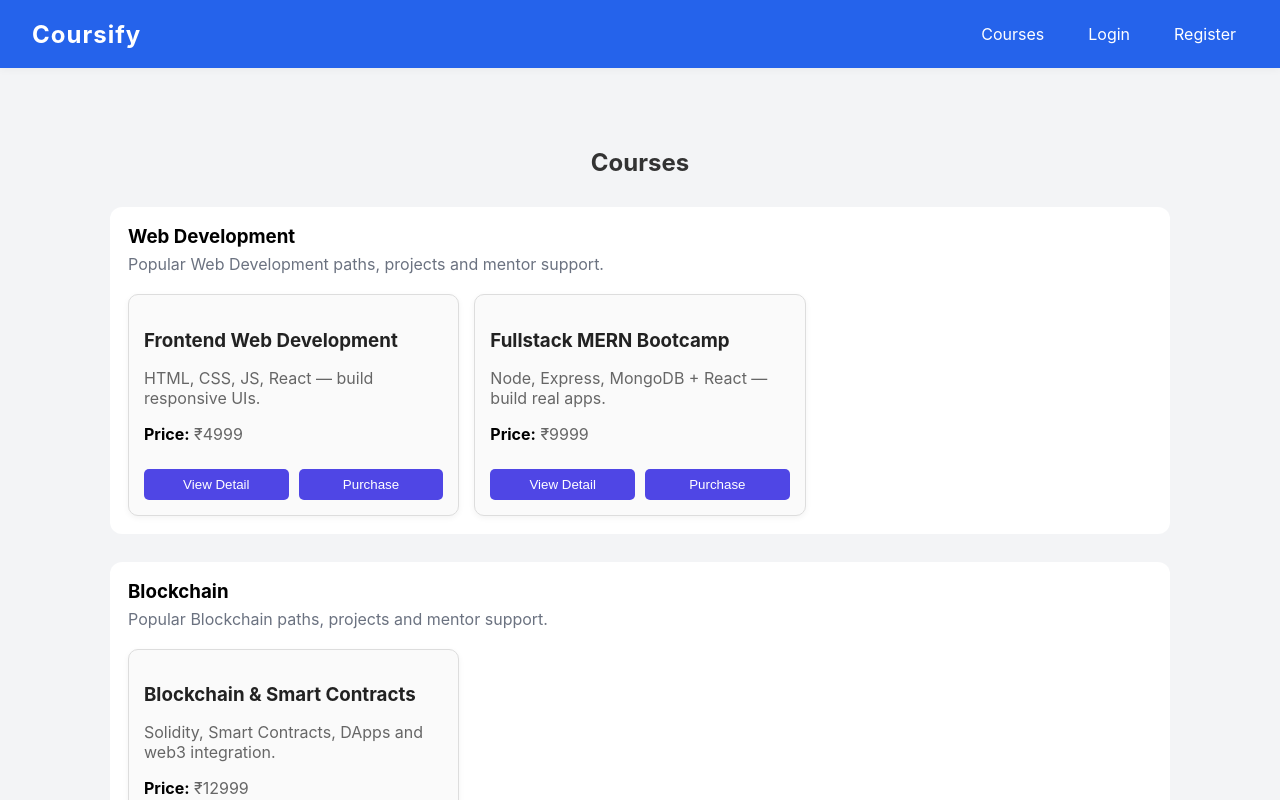
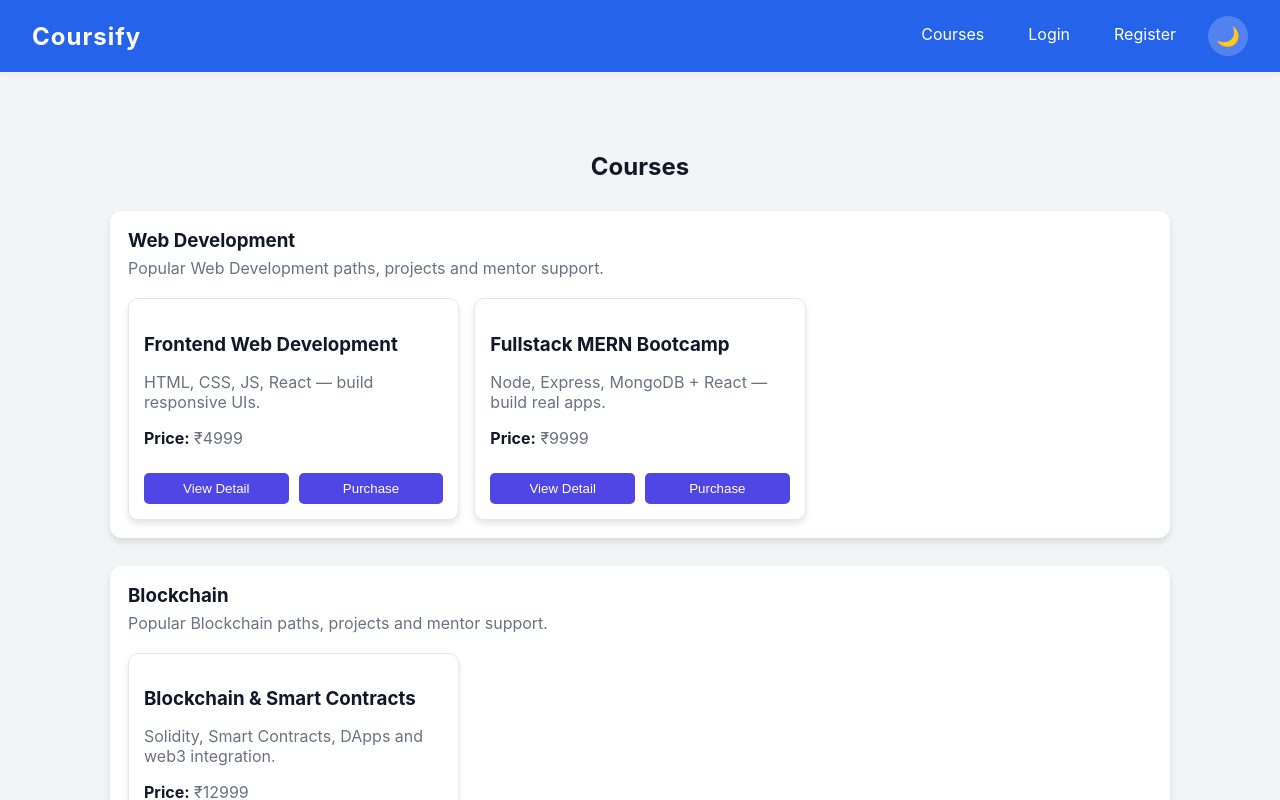
Before and after one commit to ankitkr46/coursify, a React (Vite) app in the folder client/: page /courses in a window 1280 px wide. Shown: the top 800 px of the page. Built offline with nearby package versions, Linux system fonts and the light colour scheme; no server answers.

Commit message:
theme transition

```diff
--- a/client/src/components/Navbar/Navbar.jsx
+++ b/client/src/components/Navbar/Navbar.jsx
@@ -5,6 +5,7 @@ import './navbar.css';
 const Navbar = () => {
   const [isLoggedIn, setIsLoggedIn] = useState(false);
   const [role, setRole] = useState(null);
+  const [theme, setTheme] = useState('light');
   const navigate = useNavigate();
 
   useEffect(() => {
@@ -12,7 +13,19 @@ const Navbar = () => {
     const r = localStorage.getItem('role');
     setIsLoggedIn(!!token);
     setRole(r || null);
+
+    // Load theme from localStorage or default to light
+    const savedTheme = localStorage.getItem('theme') || 'light';
+    setTheme(savedTheme);
+    document.documentElement.setAttribute('data-theme', savedTheme);
   }, []);
+
+  function toggleTheme() {
+    const newTheme = theme === 'light' ? 'dark' : 'light';
+    setTheme(newTheme);
+    localStorage.setItem('theme', newTheme);
+    document.documentElement.setAttribute('data-theme', newTheme);
+  }
 
   function handleLogout() {
     localStorage.removeItem('token');
@@ -48,6 +61,15 @@ const Navbar = () => {
             {role === 'admin' && <Link to="/admin">Admin</Link>}
           </>
         )}
+
+        {/* Theme Toggle */}
+        <button
+          onClick={toggleTheme}
+          className="theme-toggle"
+          aria-label="Toggle theme"
+        >
+          {theme === 'light' ? '🌙' : '☀️'}
+        </button>
       </div>
     </nav>
   );
--- a/client/src/components/Navbar/navbar.css
+++ b/client/src/components/Navbar/navbar.css
@@ -27,3 +27,22 @@
 .navbar-links a:hover {
   background: #1d4ed8;
 }
+
+.theme-toggle {
+  background: rgba(255, 255, 255, 0.2);
+  border: none;
+  border-radius: 50%;
+  width: 40px;
+  height: 40px;
+  display: flex;
+  align-items: center;
+  justify-content: center;
+  cursor: pointer;
+  font-size: 1.2rem;
+  transition: all 0.3s ease;
+}
+
+.theme-toggle:hover {
+  background: rgba(255, 255, 255, 0.3);
+  transform: scale(1.1);
+}
--- a/client/src/components/courses/Courses.css
+++ b/client/src/components/courses/Courses.css
@@ -8,14 +8,15 @@
 .courses h2 {
   text-align: center;
   margin-bottom: 30px;
-  color: #333;
+  color: var(--text-primary);
 }
 
 .course-section {
   margin-bottom: 28px;
   padding: 18px;
-  background: #fff;
+  background: var(--card-bg);
   border-radius: 12px;
+  box-shadow: var(--shadow);
 }
 
 .section-header {
@@ -25,8 +26,8 @@
   margin-bottom: 12px;
 }
 
-.section-header h3 { margin: 0; }
-.section-sub { color: #6b7280; margin: 0; }
+.section-header h3 { margin: 0; color: var(--text-primary); }
+.section-sub { color: var(--text-secondary); margin: 0; }
 
 .course-list {
   display: grid;
@@ -35,31 +36,31 @@
 }
 
 .course-card {
-  background: #fff;
+  background: var(--bg-primary);
   padding: 20px;
   border-radius: 12px;
-  border: 1px solid #eee;
-  box-shadow: 0px 2px 6px rgba(0, 0, 0, 0.05);
+  border: 1px solid var(--border-color);
+  box-shadow: var(--shadow);
   transition: transform 0.2s ease, box-shadow 0.2s ease;
 }
 
 .course-card:hover {
   transform: translateY(-5px);
-  box-shadow: 0px 4px 12px rgba(0, 0, 0, 0.1);
+  box-shadow: 0 8px 24px rgba(0, 0, 0, 0.15);
 }
 
 .course-card h3 {
   margin-bottom: 10px;
-  color: #222;
+  color: var(--text-primary);
 }
 
 .course-card p {
-  color: #666;
+  color: var(--text-secondary);
   margin-bottom: 10px;
 }
 
 .course-card strong {
-  color: #000;
+  color: var(--text-primary);
 }
 
 .course-card-actions {
--- a/client/src/pages/home.css
+++ b/client/src/pages/home.css
@@ -22,7 +22,7 @@
 /* Page shell */
 .home-modern {
   min-height: 100vh;
-  background: var(--bg);
+  background: var(--bg-secondary);
   font-family: 'Inter', 'Roboto', Arial, sans-serif;
   padding-bottom: 40px;
 }
@@ -44,12 +44,12 @@
 
 /* Features */
 .features-grid { display: grid; grid-template-columns: repeat(auto-fit, minmax(220px,1fr)); gap: 20px; max-width: 1100px; margin: 32px auto; padding: 0 20px }
-.feature-card { background: #fff; padding: 18px; border-radius: 12px; box-shadow: 0 6px 18px rgba(2,6,23,0.04) }
+.feature-card { background: var(--card-bg); padding: 18px; border-radius: 12px; box-shadow: var(--shadow); color: var(--text-primary); }
 .feature-card h3 { margin: 0 0 8px }
-.feature-card p { margin: 0; color: var(--muted) }
+.feature-card p { margin: 0; color: var(--text-secondary) }
 
 /* Courses section */
-.courses-section { max-width: 1100px; margin: 36px auto; padding: 20px; background: #fff; border-radius: 12px; box-shadow: 0 4px 12px rgba(2,6,23,0.04) }
+.courses-section { max-width: 1100px; margin: 36px auto; padding: 20px; background: var(--card-bg); border-radius: 12px; box-shadow: var(--shadow); }
 .courses-section h2 { margin: 0 0 12px; color: var(--brand); text-align: left }
 
 /* Horizontal slider */
@@ -59,11 +59,11 @@
 .courses-slider { scrollbar-width: thin; scrollbar-color: rgba(0,0,0,0.12) transparent }
 .course-card-slide { min-width: 360px; flex: 0 0 auto; scroll-snap-align: center }
 
-.course-card-inner { background: #fff; border-radius: 12px; padding: 16px; box-shadow: var(--card-shadow); height: 320px; display:flex; flex-direction:column; justify-content:flex-start }
-.course-card-inner h4 { margin:0 0 6px }
-.course-card-inner p { margin:0; color:var(--muted); font-size:0.95rem }
+.course-card-inner { background: var(--card-bg); border-radius: 12px; padding: 16px; box-shadow: var(--shadow); height: 320px; display:flex; flex-direction:column; justify-content:flex-start }
+.course-card-inner h4 { margin:0 0 6px; color: var(--text-primary); }
+.course-card-inner p { margin:0; color:var(--text-secondary); font-size:0.95rem }
 .course-ctas { display:flex; gap:8px }
-.btn-outline { border:1px solid #e5e7eb; padding:6px 10px; border-radius:8px; color:#111827; background:transparent; text-decoration:none }
+.btn-outline { border:1px solid var(--border-color); padding:6px 10px; border-radius:8px; color:var(--text-primary); background:transparent; text-decoration:none }
 .btn-primary { background:var(--brand); color:#fff; border:none; padding:6px 10px; border-radius:8px }
 
 /* card banner image */
@@ -119,9 +119,9 @@
   max-width: 1200px;
   margin: 48px auto;
   padding: 40px 20px;
-  background: #fff;
+  background: var(--card-bg);
   border-radius: 12px;
-  box-shadow: 0 4px 12px rgba(2,6,23,0.04);
+  box-shadow: var(--shadow);
 }
 
 .testimonials-section h2 {
@@ -133,7 +133,7 @@
 
 .testimonials-subtitle {
   text-align: center;
-  color: var(--muted);
+  color: var(--text-secondary);
   margin: 0 0 32px;
   font-size: 1.05rem;
 }
@@ -146,16 +146,16 @@
 }
 
 .testimonial-card {
-  background: #f9fafb;
+  background: var(--bg-primary);
   padding: 24px;
   border-radius: 12px;
-  border: 1px solid #e5e7eb;
+  border: 1px solid var(--border-color);
   transition: transform 0.3s ease, box-shadow 0.3s ease;
 }
 
 .testimonial-card:hover {
   transform: translateY(-4px);
-  box-shadow: 0 8px 24px rgba(0,0,0,0.08);
+  box-shadow: var(--shadow);
 }
 
 .testimonial-header {
@@ -176,13 +176,13 @@
 .testimonial-info h4 {
   margin: 0;
   font-size: 1.1rem;
-  color: #111827;
+  color: var(--text-primary);
 }
 
 .testimonial-role {
   margin: 4px 0 0 0;
   font-size: 0.9rem;
-  color: var(--muted);
+  color: var(--text-secondary);
 }
 
 .testimonial-rating {
@@ -193,7 +193,7 @@
 
 .testimonial-text {
   margin: 0;
-  color: #374151;
+  color: var(--text-secondary);
   line-height: 1.6;
   font-size: 0.95rem;
 }
--- a/client/src/styles.css
+++ b/client/src/styles.css
@@ -1,9 +1,37 @@
+/* Theme Variables */
+:root[data-theme="light"] {
+  --bg-primary: #ffffff;
+  --bg-secondary: #f3f4f6;
+  --text-primary: #111827;
+  --text-secondary: #6b7280;
+  --border-color: #e5e7eb;
+  --card-bg: #ffffff;
+  --shadow: 0 4px 6px rgba(0, 0, 0, 0.1);
+}
+
+:root[data-theme="dark"] {
+  --bg-primary: #1f2937;
+  --bg-secondary: #111827;
+  --text-primary: #f9fafb;
+  --text-secondary: #d1d5db;
+  --border-color: #374151;
+  --card-bg: #374151;
+  --shadow: 0 4px 6px rgba(0, 0, 0, 0.3);
+}
+
+body {
+  background: var(--bg-secondary);
+  color: var(--text-primary);
+  transition: background 0.3s ease, color 0.3s ease;
+}
+
 /* start  writing from here */.auth-form {
   max-width: 400px;
   margin: 20px auto;
   padding: 20px;
-  border: 1px solid #ddd;
+  border: 1px solid var(--border-color);
   border-radius: 8px;
+  background: var(--card-bg);
 }
 
 .auth-form input {
@@ -36,9 +64,9 @@
 
 .course-card {
   padding: 15px;
-  border: 1px solid #ddd;
+  border: 1px solid var(--border-color);
   border-radius: 10px;
-  background: #fafafa;
+  background: var(--card-bg);
 }
 
 .course-card button {
```
